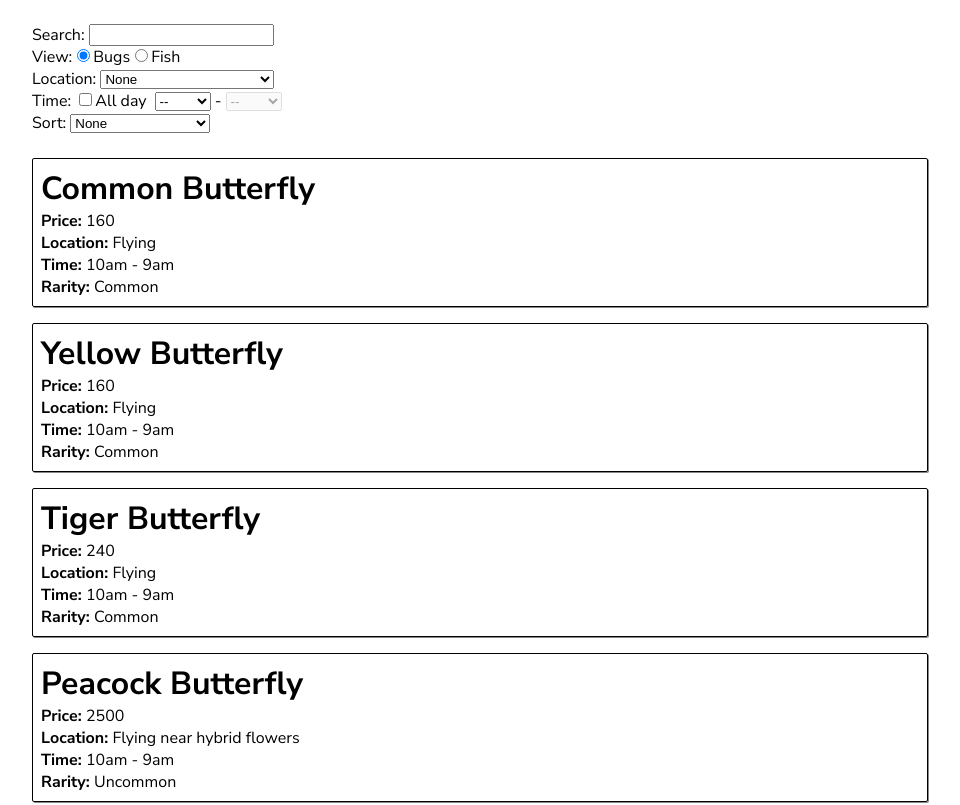
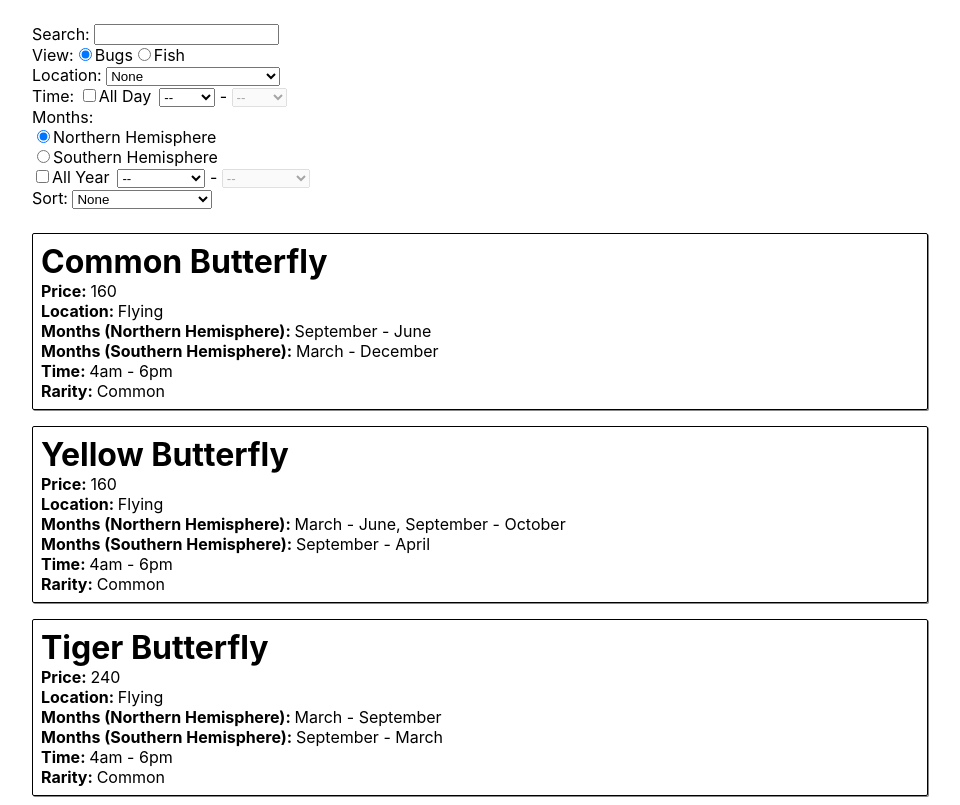
Before and after one commit to t-cho1/acnh-critter-lookup, a React (Create React App) app: page / in a window 1280 px wide. Shown: the top 805 px of the page, without its empty margins (160-1120 px from the left). Built offline with nearby package versions, Linux system fonts and the light colour scheme.

Commit message:
Time, months

```diff
--- a/src/App.tsx
+++ b/src/App.tsx
@@ -1,13 +1,14 @@
 import React from 'react'
 import styled from 'styled-components'
 
-import { ListView, SortField, ICreature, BugLocation, Location, Time as TimeType } from './types'
+import { ListView, SortField, ICreature, BugLocation, Location, Hemisphere, Month } from './types'
 import { originalCreatureMap, getCreatureUpdates } from './helpers'
 
 import SearchField from './SearchInput'
 import Views from './Views'
 import Locations from './Locations'
 import Time from './Time'
+import Months from './Months'
 import SortFields from './SortFields'
 import Creatures from './Creatures'
 
@@ -28,9 +29,15 @@ interface IState {
   location: Location
 
   // time
-  startTime: TimeType
-  endTime: TimeType
+  startTime: number
+  endTime: number
   allDay: boolean
+
+  // months
+  hemisphere: Hemisphere
+  startMonth: number
+  endMonth: number
+  allYear: boolean
 
   // sort field
   sortField: SortField
@@ -58,9 +65,13 @@ const initialState: IState = Object.freeze({
   searchInput: '',
   listView: ListView.Bugs,
   location: BugLocation.None,
-  startTime: null,
-  endTime: null,
+  startTime: -1,
+  endTime: -1,
   allDay: false,
+  hemisphere: Hemisphere.North,
+  startMonth: 0,
+  endMonth: 0,
+  allYear: false,
   sortField: SortField.None,
 })
 
@@ -82,11 +93,42 @@ export default class App extends React.Component<{}, IState> {
     })
   }
 
+  changeHemisphere = (event: React.ChangeEvent<HTMLInputElement>) => {
+    const hemisphere = event.target.value
+    this.setState({
+      ...initialState,
+      hemisphere: hemisphere as Hemisphere,
+    })
+  }
+
   handleSearchInputChange = (event: React.ChangeEvent<HTMLInputElement>) => {
     const { value: searchInput } = event.target
-    const { allDay, endTime, listView, location, sortField, startTime } = this.state
+    const {
+      allDay,
+      allYear,
+      endMonth,
+      endTime,
+      hemisphere,
+      listView,
+      location,
+      sortField,
+      startMonth,
+      startTime,
+    } = this.state
     this.setState({
-      ...getCreatureUpdates(listView, sortField, searchInput, startTime, endTime, allDay, location),
+      ...getCreatureUpdates(
+        listView,
+        sortField,
+        searchInput,
+        location,
+        startTime,
+        endTime,
+        allDay,
+        hemisphere,
+        startMonth,
+        endMonth,
+        allYear
+      ),
       searchInput,
       ...{},
     })
@@ -95,9 +137,32 @@ export default class App extends React.Component<{}, IState> {
   handleLocationChange = (event: React.ChangeEvent<HTMLSelectElement>) => {
     const { value } = event.target
     const location = value as Location
-    const { allDay, endTime, listView, searchInput, sortField, startTime } = this.state
+    const {
+      allDay,
+      allYear,
+      endMonth,
+      endTime,
+      hemisphere,
+      listView,
+      searchInput,
+      sortField,
+      startMonth,
+      startTime,
+    } = this.state
     this.setState({
-      ...getCreatureUpdates(listView, sortField, searchInput, startTime, endTime, allDay, location),
+      ...getCreatureUpdates(
+        listView,
+        sortField,
+        searchInput,
+        location,
+        startTime,
+        endTime,
+        allDay,
+        hemisphere,
+        startMonth,
+        endMonth,
+        allYear
+      ),
       location,
       ...{},
     })
@@ -110,23 +175,46 @@ export default class App extends React.Component<{}, IState> {
     if (startTime > -1) {
       this.setState({
         startTime,
-        endTime: null,
+        endTime: -1,
       })
     } else {
       this.setState({
-        startTime: null,
-        endTime: null,
+        startTime: -1,
+        endTime: -1,
       })
     }
   }
 
   handleEndTimeChange = (event: React.ChangeEvent<HTMLSelectElement>) => {
     const { value } = event.target
-    const { allDay, listView, location, searchInput, sortField, startTime } = this.state
+    const {
+      allDay,
+      allYear,
+      endMonth,
+      hemisphere,
+      listView,
+      location,
+      searchInput,
+      sortField,
+      startMonth,
+      startTime,
+    } = this.state
     console.log(value)
     const endTime = parseInt(value)
     this.setState({
-      ...getCreatureUpdates(listView, sortField, searchInput, startTime, endTime, allDay, location),
+      ...getCreatureUpdates(
+        listView,
+        sortField,
+        searchInput,
+        location,
+        startTime,
+        endTime,
+        allDay,
+        hemisphere,
+        startMonth,
+        endMonth,
+        allYear
+      ),
       endTime,
       ...{},
     })
@@ -134,15 +222,130 @@ export default class App extends React.Component<{}, IState> {
 
   handleAllDayCheckboxChange = (event: React.ChangeEvent<HTMLInputElement>) => {
     const { checked } = event.target
-    const { endTime, listView, location, searchInput, sortField, startTime } = this.state
+    const {
+      allYear,
+      endMonth,
+      endTime,
+      hemisphere,
+      listView,
+      location,
+      searchInput,
+      sortField,
+      startMonth,
+      startTime,
+    } = this.state
     const allDay = checked
     const updates: any = { allDay }
     if (allDay) {
-      updates.startTime = null
-      updates.endTime = null
+      updates.startTime = -1
+      updates.endTime = -1
     }
     this.setState({
-      ...getCreatureUpdates(listView, sortField, searchInput, startTime, endTime, allDay, location),
+      ...getCreatureUpdates(
+        listView,
+        sortField,
+        searchInput,
+        location,
+        startTime,
+        endTime,
+        allDay,
+        hemisphere,
+        startMonth,
+        endMonth,
+        allYear
+      ),
+      ...updates,
+      ...{},
+    })
+  }
+
+  handleStartMonthChange = (event: React.ChangeEvent<HTMLSelectElement>) => {
+    const { value } = event.target
+    console.log(value)
+    const month = parseInt(value)
+    if (month > 0) {
+      this.setState({
+        startMonth: month,
+        endMonth: 0,
+      })
+    } else {
+      this.setState({
+        startMonth: 0,
+        endMonth: 0,
+      })
+    }
+  }
+
+  handleEndMonthChange = (event: React.ChangeEvent<HTMLSelectElement>) => {
+    const { value } = event.target
+    const {
+      allDay,
+      allYear,
+      endTime,
+      hemisphere,
+      listView,
+      location,
+      searchInput,
+      sortField,
+      startMonth,
+      startTime,
+    } = this.state
+    console.log(value)
+    const endMonth = parseInt(value)
+    this.setState({
+      ...getCreatureUpdates(
+        listView,
+        sortField,
+        searchInput,
+        location,
+        startTime,
+        endTime,
+        allDay,
+        hemisphere,
+        startMonth,
+        endMonth,
+        allYear
+      ),
+      endMonth,
+      ...{},
+    })
+  }
+
+  handleAllYearCheckboxChange = (event: React.ChangeEvent<HTMLInputElement>) => {
+    const { checked } = event.target
+    console.log(checked)
+    const {
+      allDay,
+      endMonth,
+      endTime,
+      hemisphere,
+      listView,
+      location,
+      searchInput,
+      sortField,
+      startMonth,
+      startTime,
+    } = this.state
+    const allYear = checked
+    const updates: any = { allYear }
+    if (allYear) {
+      updates.startMonth = null
+      updates.endMonth = null
+    }
+    this.setState({
+      ...getCreatureUpdates(
+        listView,
+        sortField,
+        searchInput,
+        location,
+        startTime,
+        endTime,
+        allDay,
+        hemisphere,
+        startMonth,
+        endMonth,
+        allYear,
+      ),
       ...updates,
       ...{},
     })
@@ -150,17 +353,51 @@ export default class App extends React.Component<{}, IState> {
 
   handleSortFieldChange = (event: React.ChangeEvent<HTMLSelectElement>) => {
     const { value } = event.target
-    const { allDay, endTime, listView, location, searchInput, startTime } = this.state
+    const {
+      allDay,
+      allYear,
+      endMonth,
+      endTime,
+      hemisphere,
+      listView,
+      location,
+      searchInput,
+      startMonth,
+      startTime,
+    } = this.state
     const sortField = value as SortField
     this.setState({
-      ...getCreatureUpdates(listView, sortField, searchInput, startTime, endTime, allDay, location),
+      ...getCreatureUpdates(
+        listView,
+        sortField,
+        searchInput,
+        location,
+        startTime,
+        endTime,
+        allDay,
+        hemisphere,
+        startMonth,
+        endMonth,
+        allYear
+      ),
       sortField,
       ...{},
     })
   }
 
   render() {
-    const { allDay, endTime, listView, location, sortField, startTime } = this.state
+    const {
+      allDay,
+      allYear,
+      endMonth,
+      endTime,
+      hemisphere,
+      listView,
+      location,
+      sortField,
+      startMonth,
+      startTime,
+    } = this.state
 
     return (
       <AppContainer>
@@ -180,6 +417,16 @@ export default class App extends React.Component<{}, IState> {
             startTime={startTime}
             endTime={endTime}
           />
+          <Months
+            handleHemisphereChange={this.changeHemisphere}
+            handleAllYearCheckboxChange={this.handleAllYearCheckboxChange}
+            handleStartMonthChange={this.handleStartMonthChange}
+            handleEndMonthChange={this.handleEndMonthChange}
+            hemisphere={hemisphere}
+            allYear={allYear}
+            startMonth={startMonth}
+            endMonth={endMonth}
+          />
           <SortFields handleSortFieldChange={this.handleSortFieldChange} sortField={sortField} />
         </Filters>
         <Creatures creatures={this.creatures} />
--- a/src/Creatures.tsx
+++ b/src/Creatures.tsx
@@ -2,7 +2,7 @@ import React from 'react'
 import styled from 'styled-components'
 
 import { ICreature } from './types'
-import { convertNumberToTime } from './helpers'
+import { convertNumberToTime, getMonthRanges } from './helpers'
 
 interface IProps {
   creatures: ICreature[]
@@ -34,7 +34,21 @@ function getTimeDisplay(time: number[]): string {
 export default function Creatures({ creatures }: IProps) {
   return (
     <div>
-      {creatures.map(({ id, availability: { isAllDay, location, rarity, time }, name, price }) => (
+      {creatures.map(
+        ({
+          id,
+          availability: {
+            isAllDay,
+            isAllYear,
+            location,
+            monthNorthern,
+            monthSouthern,
+            rarity,
+            time,
+          },
+          name,
+          price,
+        }) => (
           <CreatureCard key={id}>
             <CreatureName>{name}</CreatureName>
             <div>
@@ -47,16 +61,26 @@ export default function Creatures({ creatures }: IProps) {
                 <span>{location}</span>
               </div>
               <div>
+                <Label>Months (Northern Hemisphere): </Label>
+                <span>{isAllYear ? 'All year' : getMonthRanges(monthNorthern).join(', ')}</span>
+              </div>
+              <div>
+                <Label>Months (Southern Hemisphere): </Label>
+                <span>{isAllYear ? 'All year' : getMonthRanges(monthSouthern).join(', ')}</span>
+              </div>
+              <div>
                 <Label>Time: </Label>
                 <span>{isAllDay ? 'All day' : getTimeDisplay(time)}</span>
               </div>
               <div>
                 <Label>Rarity: </Label>
+                {/** fix ultra-rare (it shows up as Ultra-rare) */}
                 <span>{rarity}</span>
               </div>
             </div>
           </CreatureCard>
-      ))}
+        )
+      )}
     </div>
   )
 }
--- /dev/null
+++ b/src/Months.tsx
@@ -0,0 +1,77 @@
+import React from 'react'
+import styled from 'styled-components'
+
+import { Hemisphere, Month } from './types'
+
+interface IProps {
+  handleHemisphereChange: (event: React.ChangeEvent<HTMLInputElement>) => void
+  handleAllYearCheckboxChange: (event: React.ChangeEvent<HTMLInputElement>) => void
+  handleStartMonthChange: (event: React.ChangeEvent<HTMLSelectElement>) => void
+  handleEndMonthChange: (event: React.ChangeEvent<HTMLSelectElement>) => void
+  hemisphere: Hemisphere
+  allYear: boolean
+  startMonth: number
+  endMonth: number
+}
+
+const AllYear = styled.span`
+  margin-right: 8px;
+`
+
+export default function Months({
+  handleHemisphereChange,
+  handleAllYearCheckboxChange,
+  handleStartMonthChange,
+  handleEndMonthChange,
+  hemisphere,
+  allYear,
+  startMonth,
+  endMonth,
+}: IProps) {
+  return (
+    <div>
+      <span>Months: </span>
+      <div>
+        <div>
+          <input
+            type="radio"
+            onChange={handleHemisphereChange}
+            value={Hemisphere.North}
+            checked={hemisphere === Hemisphere.North}
+          />
+          <label>Northern Hemisphere</label>
+        </div>
+        <div>
+          <input
+            type="radio"
+            onChange={handleHemisphereChange}
+            value={Hemisphere.South}
+            checked={hemisphere === Hemisphere.South}
+          />
+          <label>Southern Hemisphere</label>
+        </div>
+      </div>
+      <div>
+        <span>
+          <input type="checkbox" onChange={handleAllYearCheckboxChange} />
+          <AllYear>All Year</AllYear>
+        </span>
+        <select value={startMonth || ''} onChange={handleStartMonthChange} disabled={allYear}>
+          {Month.map((month, index) => (
+            <option key={month} value={index}>
+              {month}
+            </option>
+          ))}
+        </select>
+        <span> - </span>
+        <select value={endMonth || ''} onChange={handleEndMonthChange} disabled={!startMonth}>
+          {Month.slice(startMonth).map((month, index) => (
+            <option key={month} value={index}>
+              {month}
+            </option>
+          ))}
+        </select>
+      </div>
+    </div>
+  )
+}
--- a/src/Time.tsx
+++ b/src/Time.tsx
@@ -2,15 +2,14 @@ import React from 'react'
 import styled from 'styled-components'
 
 import { getAllTimeString } from './helpers'
-import { Time as TimeType } from './types'
 
 interface IProps {
   handleAllDayCheckboxChange: (event: React.ChangeEvent<HTMLInputElement>) => void
   handleStartTimeChange: (event: React.ChangeEvent<HTMLSelectElement>) => void
   handleEndTimeChange: (event: React.ChangeEvent<HTMLSelectElement>) => void
   allDay: boolean
-  startTime: TimeType
-  endTime: TimeType
+  startTime: number
+  endTime: number
 }
 
 const AllDay = styled.span`
@@ -30,10 +29,10 @@ export default function Time({
       <span>Time: </span>
       <span>
         <input type="checkbox" onChange={handleAllDayCheckboxChange} />
-        <AllDay>All day</AllDay>
+        <AllDay>All Day</AllDay>
       </span>
       <span>
-        <select value={startTime || '--'} onChange={handleStartTimeChange} disabled={allDay}>
+        <select value={startTime > -1 ? startTime : '--'} onChange={handleStartTimeChange} disabled={allDay}>
           {['--', ...getAllTimeString()].map((timeString, index) => (
             <option key={timeString} value={index - 1}>
               {timeString}
@@ -42,9 +41,9 @@ export default function Time({
         </select>
         <span> - </span>
         <select
-          value={endTime || '--'}
+          value={endTime > -1 ? endTime : '--'}
           onChange={handleEndTimeChange}
-          disabled={startTime === null}
+          disabled={startTime === -1}
         >
           {['--', ...getAllTimeString().slice(startTime as number)].map((timeString, index) => (
             <option key={timeString} value={index - 1}>
--- a/src/helpers.ts
+++ b/src/helpers.ts
@@ -7,9 +7,10 @@ import {
   BugLocation,
   FishLocation,
   Location,
-  Time,
+  Month,
   Rarity,
   ICreature,
+  Hemisphere,
 } from './types'
 
 export const originalBugs: ICreature[] = convertCreatureJsonToInterface(bugs)
@@ -27,10 +28,11 @@ function convertCreatureJsonToInterface(creatureJson: any) {
     availability: {
       location: availability.location,
       rarity: availability.rarity,
-      time: [...availability['time-array']].sort(),
+      time: availability['time-array'],
       isAllDay: availability.isAllDay,
       monthNorthern: availability['month-array-northern'],
       monthSouthern: availability['month-array-southern'],
+      isAllYear: availability.isAllYear,
     },
   }))
 }
@@ -78,14 +80,32 @@ export function getAllTimeString(): string[] {
   return hours.map((hour: number) => convertNumberToTime(hour))
 }
 
+export function getMonthRanges(months: number[]): string[] {
+  const ranges = []
+  let start = months[0]
+  for (let i = 1; i < months.length; i++) {
+    const prevMonth = months[i - 1]
+    const currMonth = months[i]
+    if (currMonth !== prevMonth + 1 && prevMonth !== 12 && currMonth && 1) {
+      ranges.push(`${Month[start]} - ${Month[prevMonth]}`)
+      start = currMonth
+    }
+  }
+  return [...ranges, `${Month[start]} - ${Month[months[months.length - 1]]}`]
+}
+
 function sortAndFilterCreatures(
   creatures: any[],
   sortField: SortField,
   searchKeyword: string,
   location: Location,
-  startTime: Time,
-  endTime: Time,
-  allDay: boolean
+  startTime: number,
+  endTime: number,
+  allDay: boolean,
+  hemisphere: Hemisphere,
+  startMonth: number,
+  endMonth: number,
+  allYear: boolean
 ): ICreature[] {
   console.log(sortField, searchKeyword, location, startTime, endTime)
   // sort first
@@ -98,6 +118,13 @@ function sortAndFilterCreatures(
   } else {
     filtered = filterByTime(filtered, startTime, endTime)
   }
+
+  if (allYear) {
+    filtered = filterByAllYear(filtered)
+  } else if (startMonth > 0 && endMonth > 0) {
+    filtered = filterByMonth(filtered, hemisphere, startMonth, endMonth)
+  }
+
   filtered = filterBySearchKeyword(filtered, searchKeyword)
 
   return filtered
@@ -148,32 +175,51 @@ function filterByLocation(creatures: ICreature[], location: Location): ICreature
   )
 }
 
-function filterByTime(
-  creatures: ICreature[],
-  startTime: Time,
-  endTime: Time
-): ICreature[] {
-  if (startTime === null) {
+function filterByTime(creatures: ICreature[], startTime: number, endTime: number): ICreature[] {
+  if (startTime === -1) {
     return creatures
   }
-  return creatures.filter(
-    ({ availability: { time } }) =>
-      time[0] <= startTime && (endTime as number) <= time[time.length - 1]
-  )
+  return creatures.filter(({ availability: { time } }) => {
+    const timeSet = new Set(time)
+    return timeSet.has(startTime) && timeSet.has(endTime)
+  })
 }
 
 function filterByAllDay(creatures: ICreature[]) {
   return creatures.filter(({ availability: { isAllDay } }) => isAllDay)
 }
 
+function filterByMonth(
+  creatures: ICreature[],
+  hemisphere: Hemisphere,
+  startMonth: number,
+  endMonth: number
+): ICreature[] {
+  if (startMonth === null || endMonth === null) {
+    return creatures
+  }
+  return creatures.filter(({ availability: { monthNorthern, monthSouthern } }) => {
+    const monthSet = new Set(hemisphere === Hemisphere.North ? monthNorthern : monthSouthern)
+    return monthSet.has(startMonth) && monthSet.has(endMonth)
+  })
+}
+
+function filterByAllYear(creatures: ICreature[]) {
+  return creatures.filter(({ availability: { isAllYear } }) => isAllYear)
+}
+
 export function getCreatureUpdates(
   listView: ListView,
   sortField: SortField,
   searchInput: string,
-  startTime: Time,
-  endTime: Time,
+  location: Location,
+  startTime: number,
+  endTime: number,
   allDay: boolean,
-  location: Location
+  hemisphere: Hemisphere,
+  startMonth: number,
+  endMonth: number,
+  allYear: boolean
 ) {
   return {
     [listView]: sortAndFilterCreatures(
@@ -184,6 +230,10 @@ export function getCreatureUpdates(
       startTime,
       endTime,
       allDay,
+      hemisphere,
+      startMonth,
+      endMonth,
+      allYear
     ),
   }
 }
--- a/src/index.css
+++ b/src/index.css
@@ -1,9 +1,9 @@
 body {
   margin: 0;
-  /* font-family: -apple-system, BlinkMacSystemFont, 'Segoe UI', 'Roboto', 'Oxygen',
+  font-family: -apple-system, BlinkMacSystemFont, 'Segoe UI', 'Roboto', 'Oxygen',
     'Ubuntu', 'Cantarell', 'Fira Sans', 'Droid Sans', 'Helvetica Neue',
-    sans-serif; */
-  font-family: 'Nunito Sans', sans-serif;
+    sans-serif;
+  /* font-family: 'Nunito Sans', sans-serif; */
   -webkit-font-smoothing: antialiased;
   -moz-osx-font-smoothing: grayscale;
   height: 100vh;
--- a/src/types.ts
+++ b/src/types.ts
@@ -10,7 +10,7 @@ export enum SortField {
   PriceLowHigh = 'Price (Low - High)',
   PriceHighLow = 'Price (High - Low)',
   RarityLessMore = 'Rarity (Less - More)',
-  RarityMoreLess = 'Rarity (More - Less)'
+  RarityMoreLess = 'Rarity (More - Less)',
 }
 
 export enum BugLocation {
@@ -50,6 +50,27 @@ export enum FishLocation {
   SeaWhenRainingOrSnowing = 'Sea (when raining or snowing)',
 }
 
+export enum Hemisphere {
+  North = 'Northern',
+  South = 'Southern',
+}
+
+export const Month = [
+  '--',
+  'January',
+  'February',
+  'March',
+  'April',
+  'May',
+  'June',
+  'July',
+  'August',
+  'September',
+  'October',
+  'November',
+  'December',
+]
+
 export enum Rarity {
   Common = 1,
   Uncommon,
@@ -58,7 +79,6 @@ export enum Rarity {
 }
 
 export type Location = BugLocation | FishLocation
-export type Time = number | null
 
 interface Availability {
   readonly location: Location
@@ -67,6 +87,7 @@ interface Availability {
   readonly isAllDay: boolean
   readonly monthNorthern: number[] // starts at 1
   readonly monthSouthern: number[] // starts at 1
+  readonly isAllYear: boolean
 }
 
 export interface ICreature {
```
Lines whose indentation alone changed are shown as unchanged.
